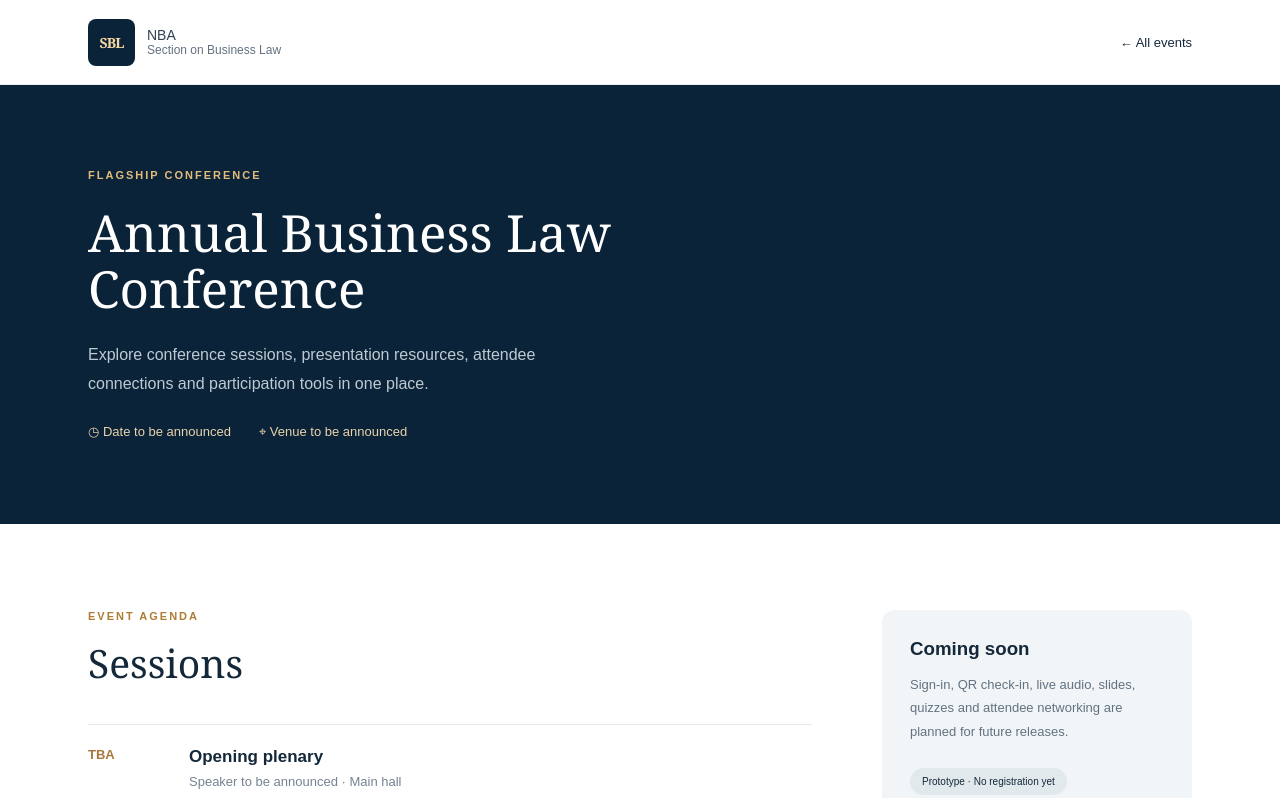
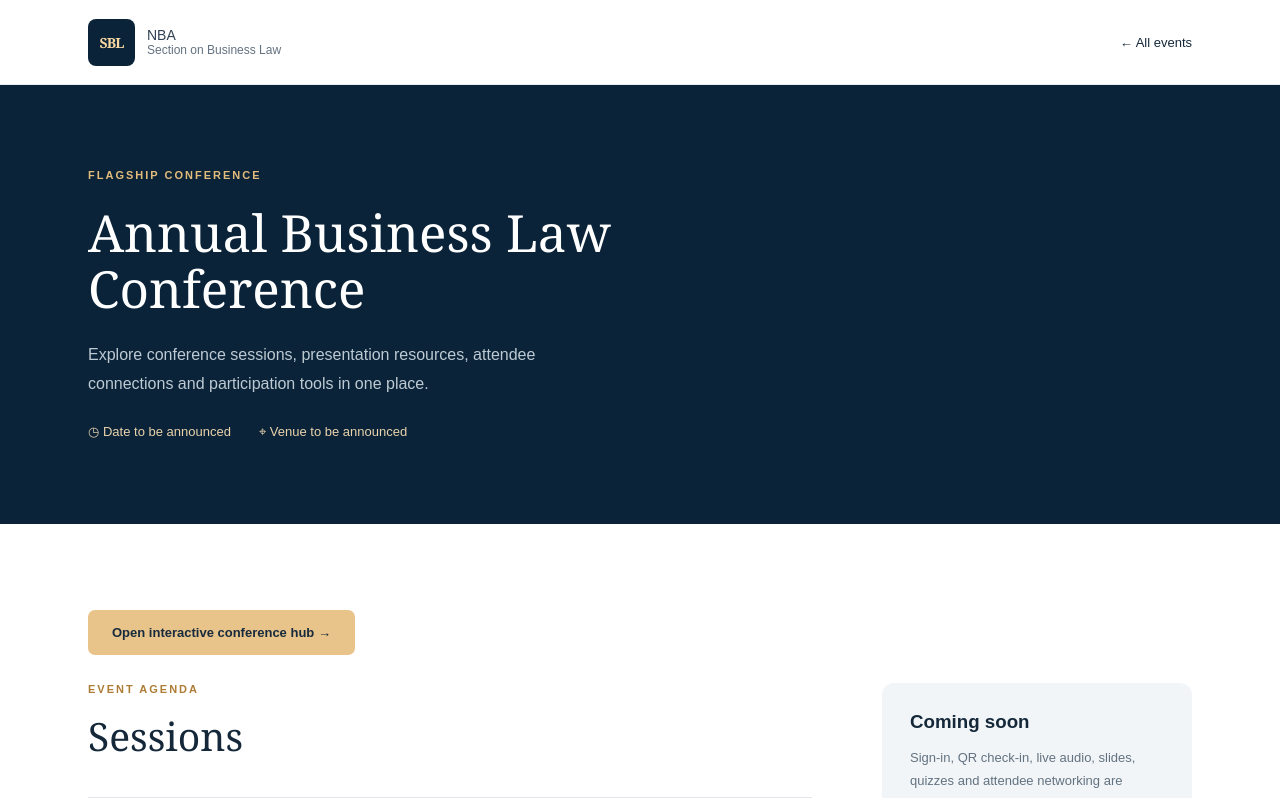
Before and after one commit to Ozishayami/SBL_APP, a Next.js app: page /events/annual-business-law-conference in a window 1280 px wide. Shown: the top 798 px of the page. Built offline with nearby package versions, Linux system fonts and the light colour scheme.

Commit message:
feat: link event page to interactive conference hub

```diff
--- a/app/events/[slug]/page.tsx
+++ b/app/events/[slug]/page.tsx
@@ -11,7 +11,7 @@ export default async function EventPage({ params }: { params: Promise<{ slug: st
   if (!event) notFound();
   return <main><header className="site-header"><div className="container header-inner"><Link className="brand" href="/"><span className="brand-mark">SBL</span><span>NBA <strong>Section on Business Law</strong></span></Link><Link href="/" className="back-link">← All events</Link></div></header>
     <section className="detail-hero"><div className="container"><span className="eyebrow">{event.category.toUpperCase()}</span><h1>{event.title}</h1><p>{event.description}</p><div className="detail-meta"><span>◷ {event.date}</span><span>⌖ {event.venue}</span></div></div></section>
-    <section className="section"><div className="container detail-layout"><div><div className="eyebrow dark">EVENT AGENDA</div><h2>Sessions</h2>{event.sessions.length ? <div className="session-list">{event.sessions.map((s,i) => <div className="session" key={i}><span>{s.time}</span><div><h3>{s.title}</h3><p>{s.speaker} · {s.room}</p></div></div>)}</div> : <p className="empty">The programme will appear here when sessions are announced.</p>}</div><aside className="aside-card"><h3>Coming soon</h3><p>Sign-in, QR check-in, live audio, slides, quizzes and attendee networking are planned for future releases.</p><span className="aside-tag">Prototype · No registration yet</span></aside></div></section>
+    <section className="section"><div className="container"><Link href="/conference" className="btn btn-primary" style={{marginBottom:28}}>Open interactive conference hub →</Link></div><div className="container detail-layout"><div><div className="eyebrow dark">EVENT AGENDA</div><h2>Sessions</h2>{event.sessions.length ? <div className="session-list">{event.sessions.map((s,i) => <div className="session" key={i}><span>{s.time}</span><div><h3>{s.title}</h3><p>{s.speaker} · {s.room}</p></div></div>)}</div> : <p className="empty">The programme will appear here when sessions are announced.</p>}</div><aside className="aside-card"><h3>Coming soon</h3><p>Sign-in, QR check-in, live audio, slides, quizzes and attendee networking are planned for future releases.</p><span className="aside-tag">Prototype · No registration yet</span></aside></div></section>
     <footer><div className="container footer-inner"><strong>NBA-SBL · Digital events</strong><span>Independent product prototype — not an official NBA-SBL service.</span></div></footer>
   </main>;
 }
```
